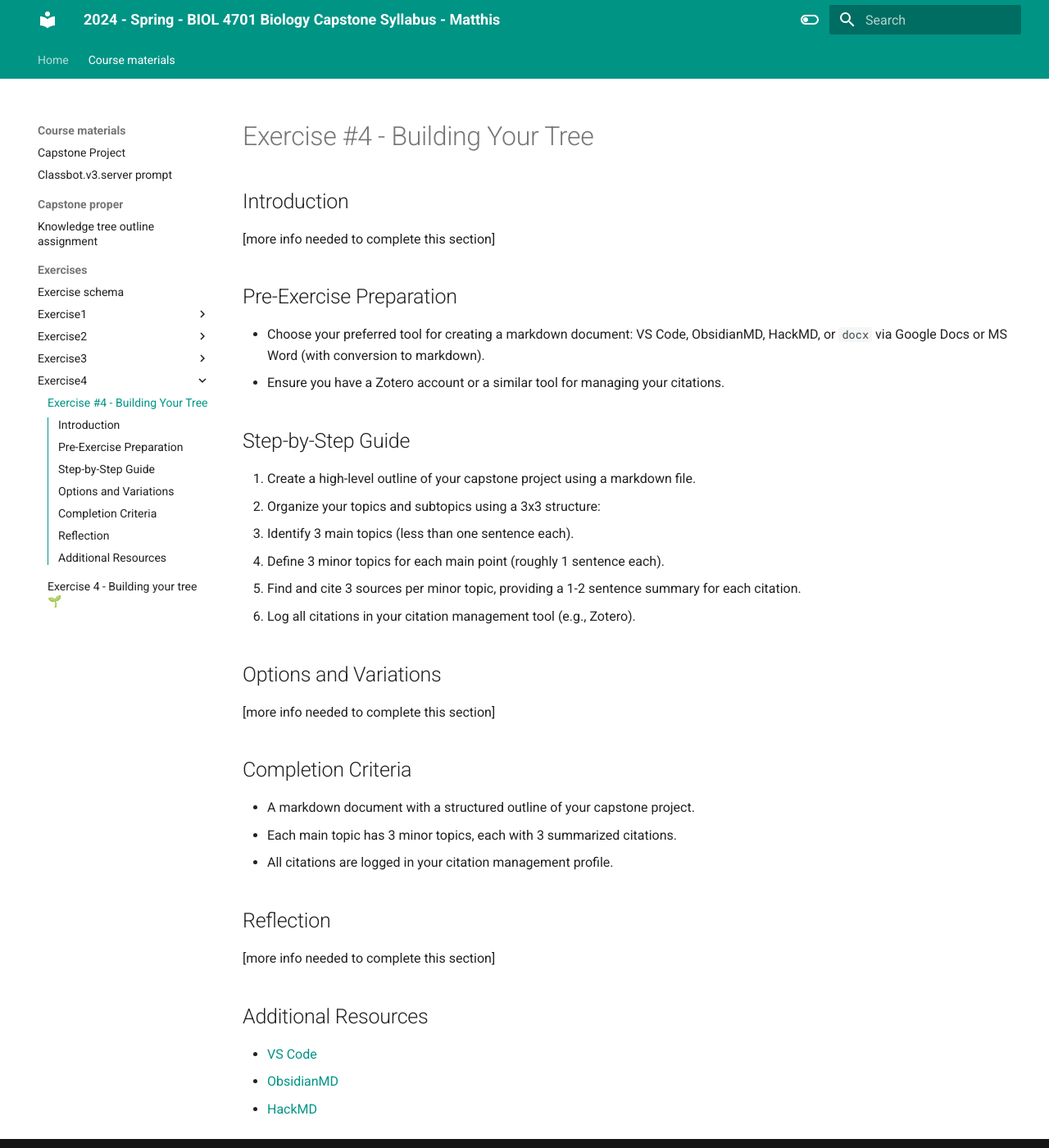
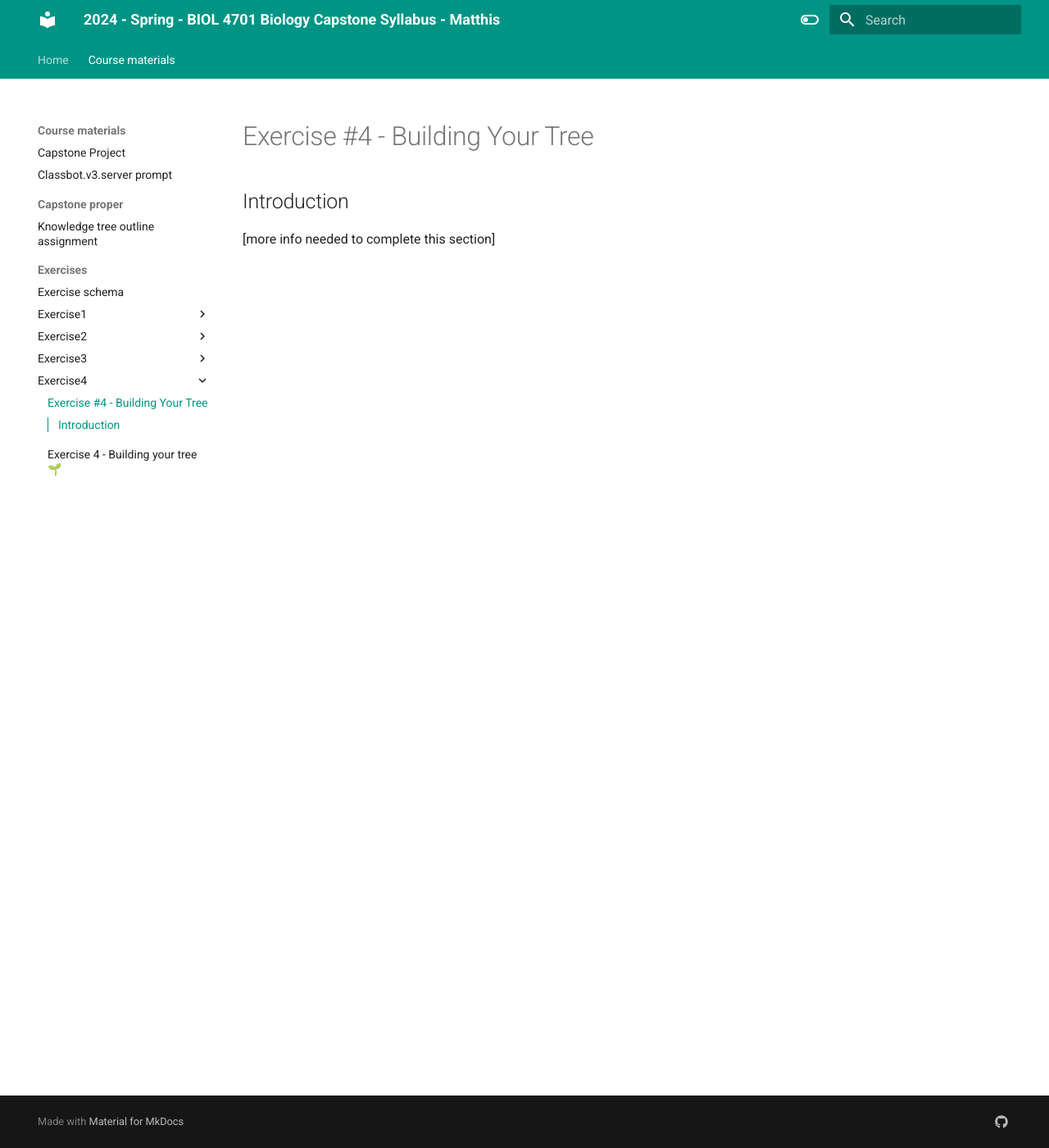
Before and after one commit to HumanMovementNeuroscience/capstone, an MkDocs documentation site: the page built from docs/course_materials/exercises/exercise4/exercise4-Building-your-tree.md, in a window 1280 px wide and 1400 px high. Shown: the whole window at 82% size. Built offline with MkDocs 1.6.1 and Material for MkDocs 9.7.7, drawn with Linux system fonts in a browser that asks for light colours.

Commit message:
Mar 11, 2024, 7:15 PM

```diff
--- a/docs/course_materials/exercises/exercise4/exercise4-Building-your-tree.md
+++ b/docs/course_materials/exercises/exercise4/exercise4-Building-your-tree.md
@@ -2,31 +2,3 @@
 
 ## Introduction
 [more info needed to complete this section]
-
-## Pre-Exercise Preparation
-- Choose your preferred tool for creating a markdown document: VS Code, ObsidianMD, HackMD, or `docx` via Google Docs or MS Word (with conversion to markdown).
-- Ensure you have a Zotero account or a similar tool for managing your citations.
-
-## Step-by-Step Guide
-1. Create a high-level outline of your capstone project using a markdown file.
-2. Organize your topics and subtopics using a 3x3 structure:
-   - Identify 3 main topics (less than one sentence each).
-   - Define 3 minor topics for each main point (roughly 1 sentence each).
-   - Find and cite 3 sources per minor topic, providing a 1-2 sentence summary for each citation.
-3. Log all citations in your citation management tool (e.g., Zotero).
-
-## Options and Variations
-[more info needed to complete this section]
-
-## Completion Criteria
-- A markdown document with a structured outline of your capstone project.
-- Each main topic has 3 minor topics, each with 3 summarized citations.
-- All citations are logged in your citation management profile.
-
-## Reflection
-[more info needed to complete this section]
-
-## Additional Resources
-- [VS Code](https://code.visualstudio.com/)
-- [ObsidianMD](https://obsidian.md/)
-- [HackMD](https://hackmd.io/)
```
